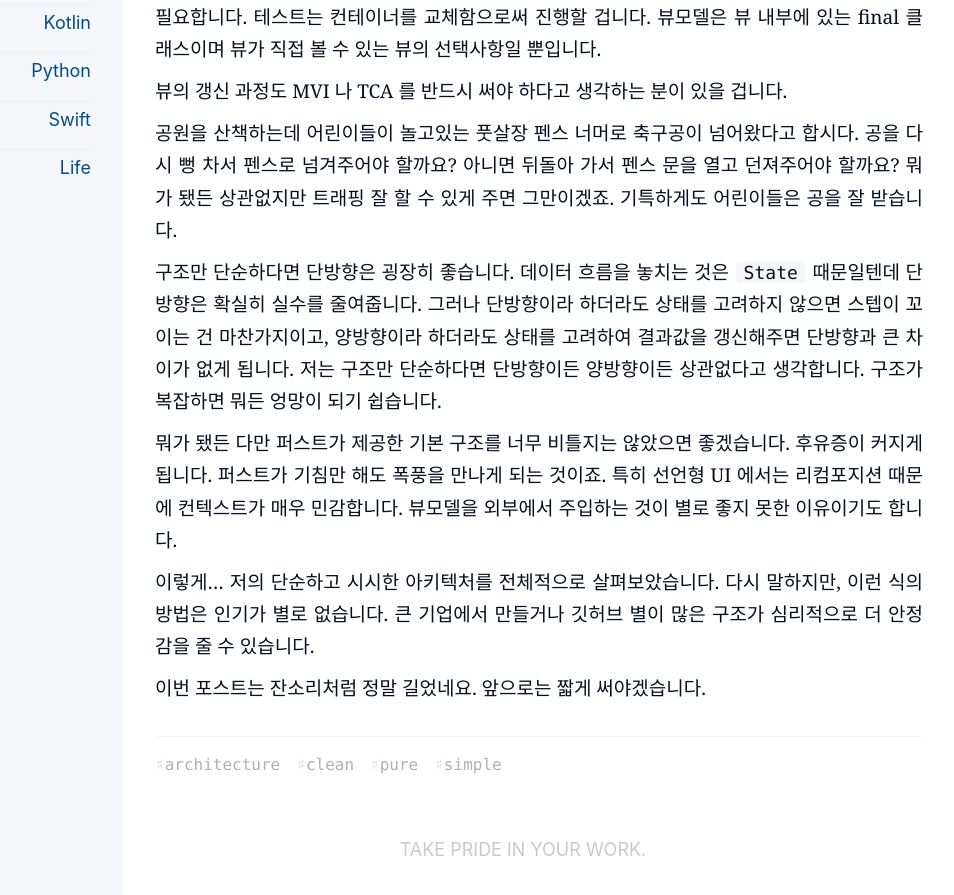
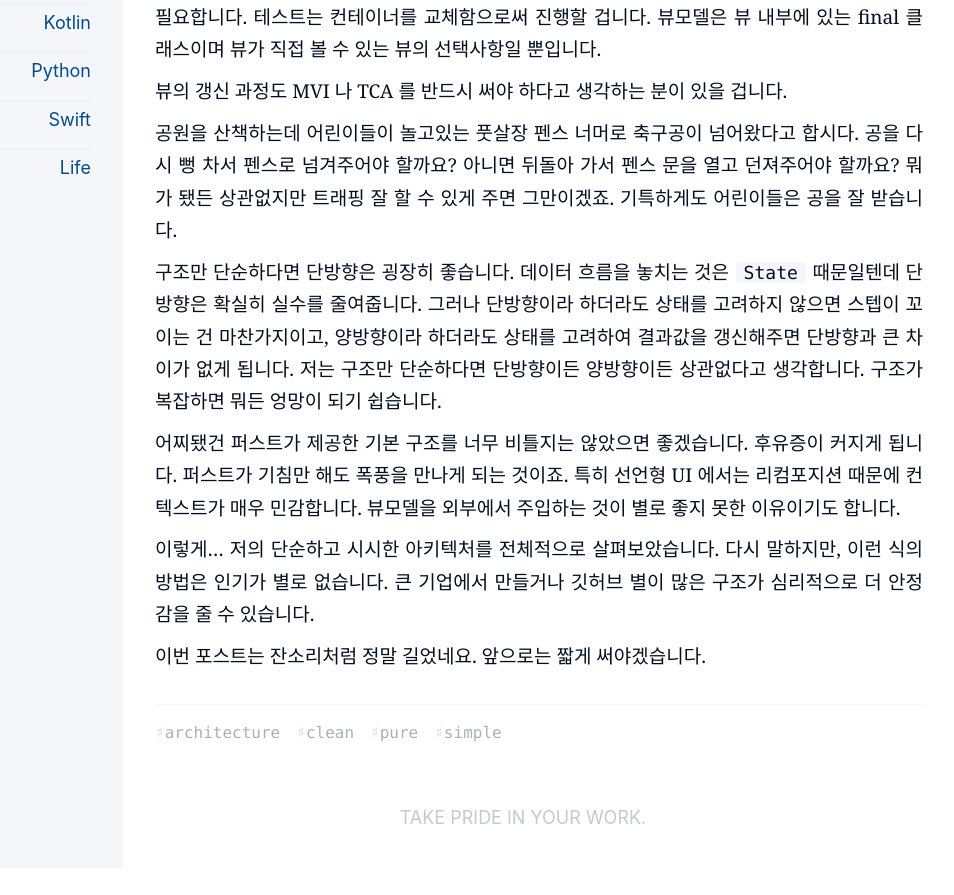
Before and after one commit to kiroshin/kiroshin.github.io, a Jekyll site: the page built from _posts/2024-07-22-hello-pure.md, in a window 1280 px wide and 900 px high, scrolled down 15158 px. Shown: the top 895 px of the window, without its empty margins (197-1151 px from the left). Built offline with Jekyll 4.4.1, drawn with Linux system fonts in a browser that asks for light colours; after the commit the page ends 16026 px from its top, so only the background shows below that.

Commit message:
Update 2024-07-22-hello-pure.md

```diff
--- a/_posts/2024-07-22-hello-pure.md
+++ b/_posts/2024-07-22-hello-pure.md
@@ -493,7 +493,7 @@ struct DetailView: View {
 
 구조만 단순하다면 단방향은 굉장히 좋습니다. 데이터 흐름을 놓치는 것은 `State` 때문일텐데 단방향은 확실히 실수를 줄여줍니다. 그러나 단방향이라 하더라도 상태를 고려하지 않으면 스텝이 꼬이는 건 마찬가지이고, 양방향이라 하더라도 상태를 고려하여 결과값을 갱신해주면 단방향과 큰 차이가 없게 됩니다. 저는 구조만 단순하다면 단방향이든 양방향이든 상관없다고 생각합니다. 구조가 복잡하면 뭐든 엉망이 되기 쉽습니다.
 
-뭐가 됐든 다만 퍼스트가 제공한 기본 구조를 너무 비틀지는 않았으면 좋겠습니다. 후유증이 커지게 됩니다. 퍼스트가 기침만 해도 폭풍을 만나게 되는 것이죠. 특히 선언형 UI 에서는 리컴포지션 때문에 컨텍스트가 매우 민감합니다. 뷰모델을 외부에서 주입하는 것이 별로 좋지 못한 이유이기도 합니다.
+어찌됐건 퍼스트가 제공한 기본 구조를 너무 비틀지는 않았으면 좋겠습니다. 후유증이 커지게 됩니다. 퍼스트가 기침만 해도 폭풍을 만나게 되는 것이죠. 특히 선언형 UI 에서는 리컴포지션 때문에 컨텍스트가 매우 민감합니다. 뷰모델을 외부에서 주입하는 것이 별로 좋지 못한 이유이기도 합니다.
 
 이렇게... 저의 단순하고 시시한 아키텍처를 전체적으로 살펴보았습니다. 다시 말하지만, 이런 식의 방법은 인기가 별로 없습니다. 큰 기업에서 만들거나 깃허브 별이 많은 구조가 심리적으로 더 안정감을 줄 수 있습니다.
 
```
